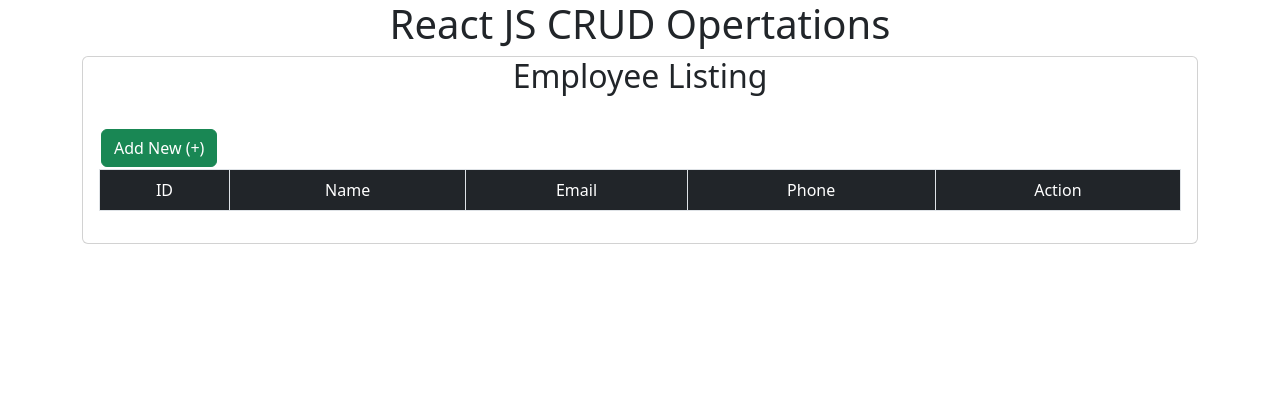
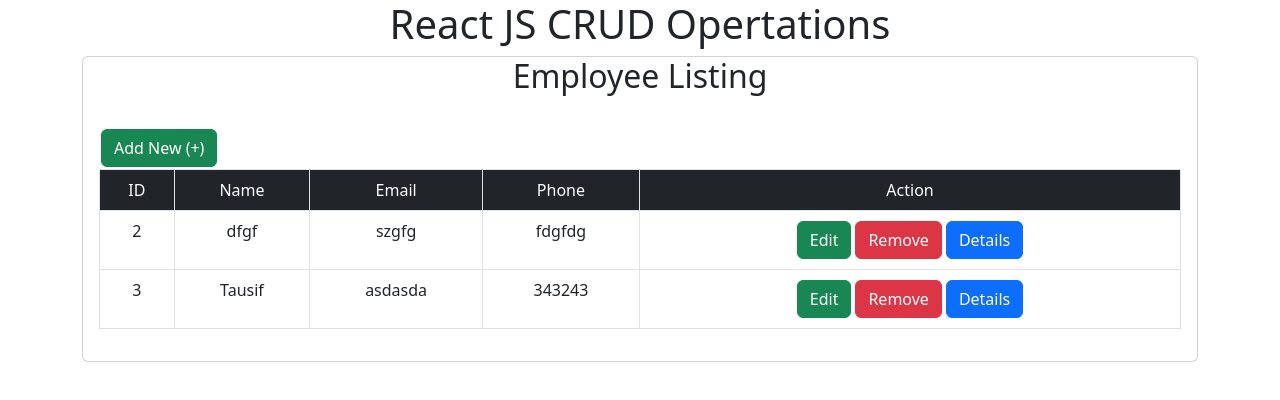
Before and after one commit to tausif-jawaid/Crud-react-and-server-json-file, a React (Create React App) app: page / in a window 1280 px wide. Shown: the top 400 px of the page. Built offline with nearby package versions, Linux system fonts and the light colour scheme; data requests are answered from the project's data file.

Commit message:
first commit

```diff
--- a/db.json
+++ b/db.json
@@ -1,3 +1,18 @@
 {
-  "employee": []
+  "employee": [
+    {
+      "name": "dfgf",
+      "email": "szgfg",
+      "phone": "fdgfdg",
+      "active": true,
+      "id": 2
+    },
+    {
+      "name": "Tausif",
+      "email": "asdasda",
+      "phone": "343243",
+      "active": true,
+      "id": 3
+    }
+  ]
 }
--- a/src/App.js
+++ b/src/App.js
@@ -21,7 +21,6 @@ function App() {
       </BrowserRouter>
     </div>
   );
-
 }
 
 export default App;
```
